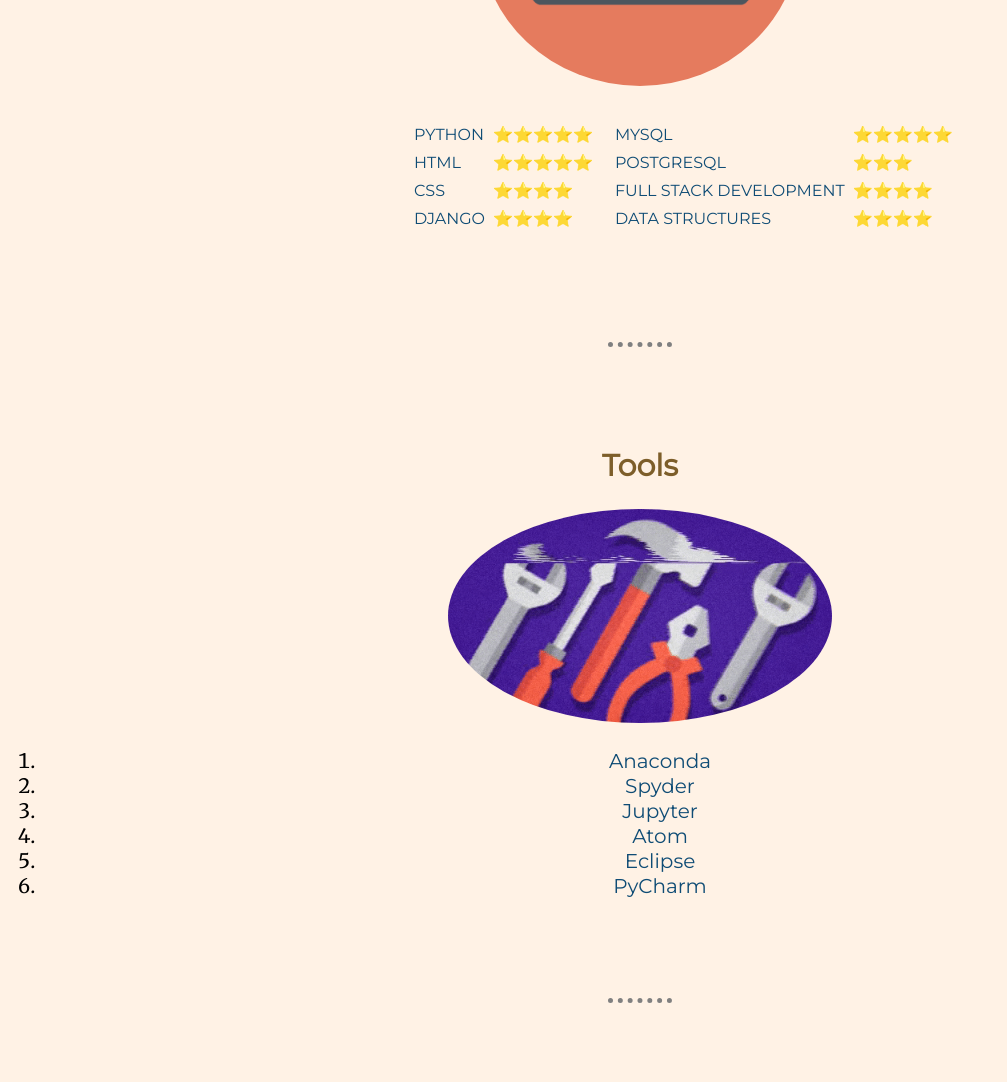
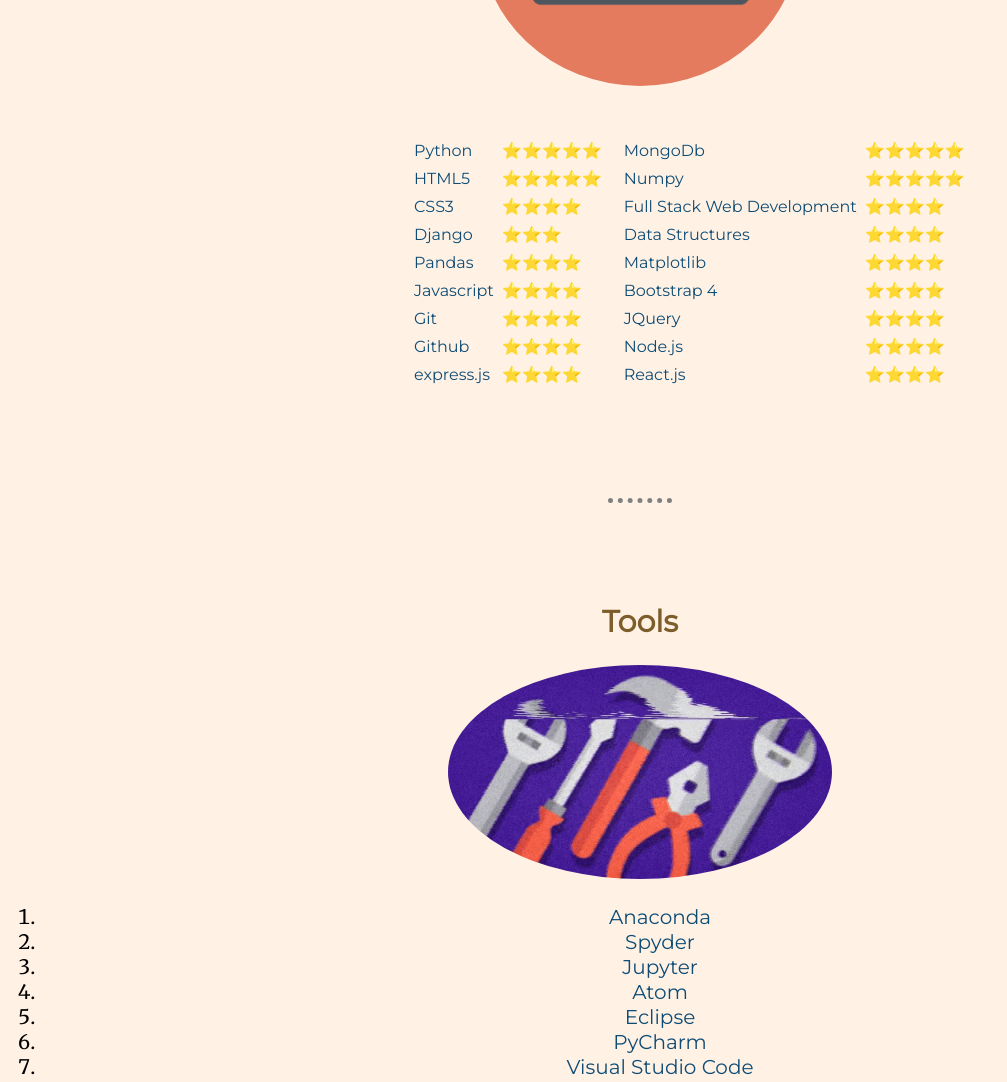
Before and after one commit to SATENDER0095/CV, a plain HTML site: page index.html in a window 1280 px wide. Shown: the part 1780-2862 px from the top of the page, without its empty margins (0-1007 px from the left). Drawn offline with Linux system fonts and the light colour scheme; a web font is replaced by a local one.

Commit message:
update index.html

```diff
--- a/index.html
+++ b/index.html
@@ -7,6 +7,9 @@
   <link rel="stylesheet" href="css/styles.css">
   <link rel="icon" href="myfavicon.ico">
   <link href="https://fonts.googleapis.com/css?family=Merriweather|Montez|Montserrat|Sacramento&display=swap" rel="stylesheet">
+  <script defer src="https://use.fontawesome.com/releases/v5.0.7/js/all.js"></script>
+  <link rel="stylesheet" href="https://cdnjs.cloudflare.com/ajax/libs/font-awesome/4.7.0/css/font-awesome.min.css">
+
 </head>
 
 <body>
@@ -32,25 +35,45 @@
       <h2>My Skills.</h2>
       <div class="skill-row">
         <img class="skill-image" src="images/computer.png" alt="computer image">
+        <p>
         <table cellspacing="6" class="skilltable">
           <tr>
             <td>
               <table border="0.2" cellspacing="6">
                 <tr>
-                  <td><a href="https://www.python.org/" target="_blank">PYTHON</a></td>
+                  <td><a href="https://www.python.org/" target="_blank">Python</a></td>
                   <td>⭐⭐⭐⭐⭐</td>
                 </tr>
                 <tr>
-                  <td><a href="https://www.w3schools.com/html/" target="_blank">HTML</a></td>
+                  <td><a href="https://www.w3schools.com/html/" target="_blank">HTML5</a></td>
                   <td>⭐⭐⭐⭐⭐</td>
                 </tr>
                 <tr>
-                  <td><a href="https://www.w3schools.com/css/default.asp" target="_blank">CSS</a></td>
+                  <td><a href="https://www.w3schools.com/css/default.asp" target="_blank">CSS3</a></td>
                   <td>⭐⭐⭐⭐</td>
                 </tr>
                 <tr>
-                  <td><a href="https://www.djangoproject.com/" target="_blank">DJANGO</a></li>
-                  </td>
+                  <td><a href="https://www.djangoproject.com/" target="_blank">Django</a></td>
+                  <td>⭐⭐⭐</td>
+                </tr>
+                <tr>
+                  <td><a href="https://pandas.pydata.org/" target="_blank">Pandas</a></td>
+                  <td>⭐⭐⭐⭐</td>
+                </tr>
+                <tr>
+                  <td><a href="https://www.javascript.com/" target="_blank">Javascript</a></td>
+                  <td>⭐⭐⭐⭐</td>
+                </tr>
+                <tr>
+                  <td><a href="https://git-scm.com/" target="_blank">Git</a></td>
+                  <td>⭐⭐⭐⭐</td>
+                </tr>
+                <tr>
+                  <td><a href="https://github.com/" target="_blank">Github</a></td>
+                  <td>⭐⭐⭐⭐</td>
+                </tr>
+                <tr>
+                  <td><a href="https://expressjs.com/" target="_blank">express.js</a></td>
                   <td>⭐⭐⭐⭐</td>
                 </tr>
               </table>
@@ -58,25 +81,46 @@
             <td>
               <table cellspacing="6">
                 <tr>
-                  <td><a href="https://www.w3schools.com/sql/default.asp" target="_blank">MYSQL</a></td>
+                  <td><a href="https://www.mongodb.com/" target="_blank">MongoDb</a></td>
                   <td>⭐⭐⭐⭐⭐</td>
                 </tr>
                 <tr>
-                  <td><a href="https://www.postgresql.org/" target="_blank">POSTGRESQL</a></td>
-                  <td>⭐⭐⭐</td>
+                  <td><a href="https://numpy.org/" target="_blank">Numpy</a></td>
+                  <td>⭐⭐⭐⭐⭐</td>
                 </tr>
                 <tr>
-                  <td><a href="https://www.geeksforgeeks.org/what-is-full-stack-development/" target="_blank">FULL STACK DEVELOPMENT</a></td>
+                  <td><a href="https://www.geeksforgeeks.org/what-is-full-stack-development/" target="_blank">Full Stack Web Development</a></td>
                   <td>⭐⭐⭐⭐</td>
                 </tr>
                 <tr>
-                  <td><a href="https://www.geeksforgeeks.org/data-structures/" target="_blank">DATA STRUCTURES</a></td>
+                  <td><a href="https://www.geeksforgeeks.org/data-structures/" target="_blank">Data Structures</a></td>
+                  <td>⭐⭐⭐⭐</td>
+                </tr>
+                <tr>
+                  <td><a href="https://matplotlib.org/" target="_blank">Matplotlib</a></td>
+                  <td>⭐⭐⭐⭐</td>
+                </tr>
+                <tr>
+                  <td><a href="https://getbootstrap.com/" target="_blank">Bootstrap 4</a></td>
+                  <td>⭐⭐⭐⭐</td>
+                </tr>
+                <tr>
+                  <td><a href="https://jquery.com/" target="_blank">JQuery</a></td>
+                  <td>⭐⭐⭐⭐</td>
+                </tr>
+                <tr>
+                  <td><a href="https://nodejs.org/en/" target="_blank">Node.js</a></td>
+                  <td>⭐⭐⭐⭐</td>
+                </tr>
+                <tr>
+                  <td><a href="https://reactjs.org/" target="_blank">React.js</a></td>
                   <td>⭐⭐⭐⭐</td>
                 </tr>
               </table>
             </td>
           </tr>
         </table>
+      </p>
       </div>
     </div>
     <hr>
@@ -90,6 +134,7 @@
         <li><a href="https://atom.io/" target="_blank">Atom</a></li>
         <li><a href="https://www.eclipse.org/" target="_blank">Eclipse</a></li>
         <li><a href="https://www.jetbrains.com/pycharm/" target="_blank">PyCharm</a></li>
+        <li><a href="https://code.visualstudio.com/" target="_blank">Visual Studio Code</a></li>
       </ol>
     </div>
     <hr>
@@ -180,14 +225,14 @@
     <hr>
     <div class="contact-me">
       <h2>Get In Touch</h2>
-      <a class="btn" href="mailto:cryton4859@gmail.com" target="_blank">CONTACT ME</a>
+      <a class="btn" href="mailto:satender0095@gmail.com" target="_blank">CONTACT ME</a>
     </div>
   </div>
 
 
   <div class="bottom-container">
-    <a class="footer-link" href="https://www.linkedin.com/in/satender-jangra-a79872144" target="_blank">LinkedIn</a>
-    <a class="footer-link" href="https://twitter.com/satender0095" target="_blank">Twitter</a>
+    <a class="footer-link" href="https://www.linkedin.com/in/satender-jangra-a79872144" target="_blank"><i id="social-ld" class="fab fa-linkedin fa-3x social"></i></a>
+    <a class="footer-link" href="https://twitter.com/satender0095" target="_blank"><i id="social-tw" class="fab fa-twitter-square fa-3x social"></i></a>
     <p class="copyright">© 2020 Satender Jangra.</p>
   </div>
 </body>
```
